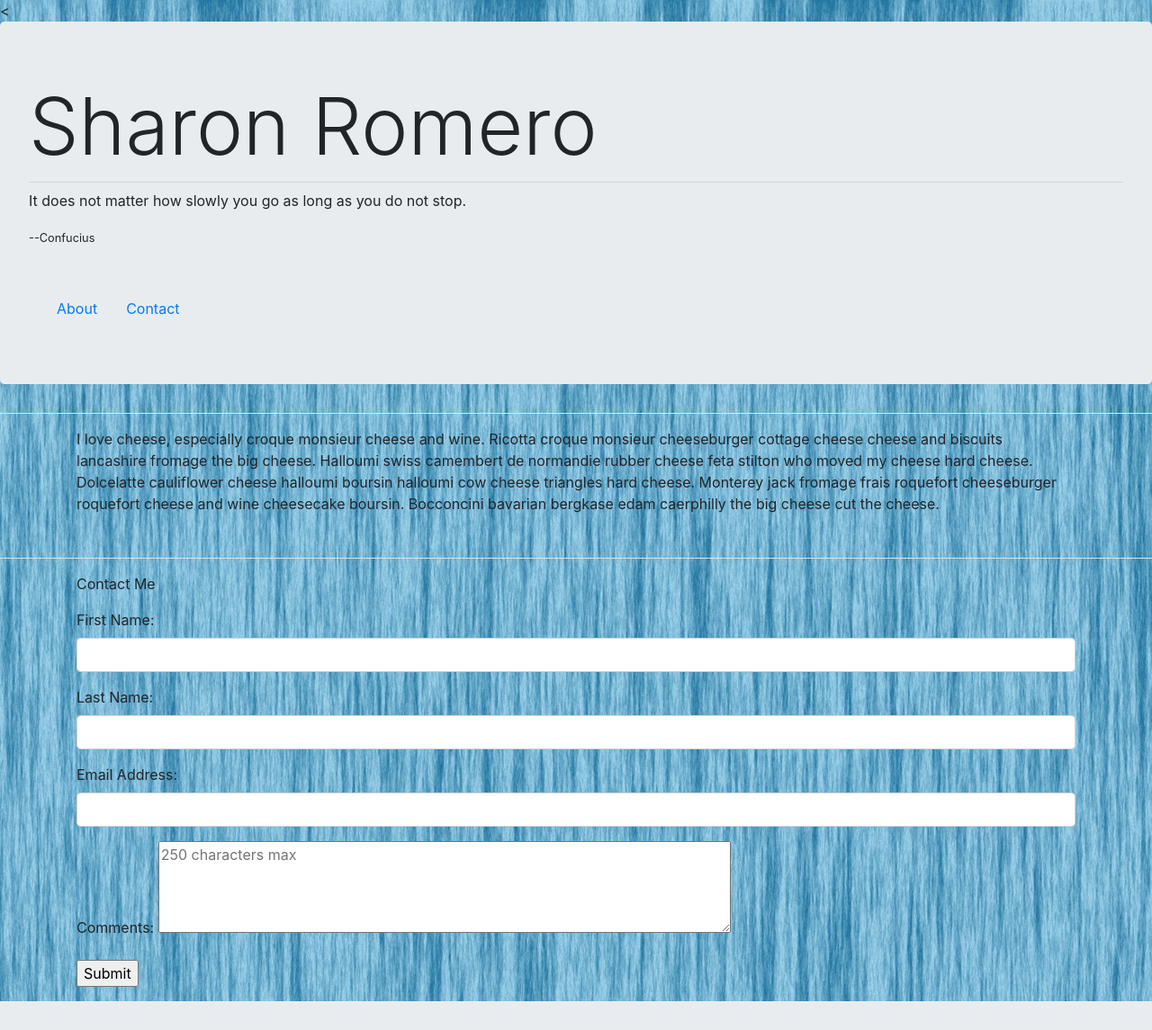
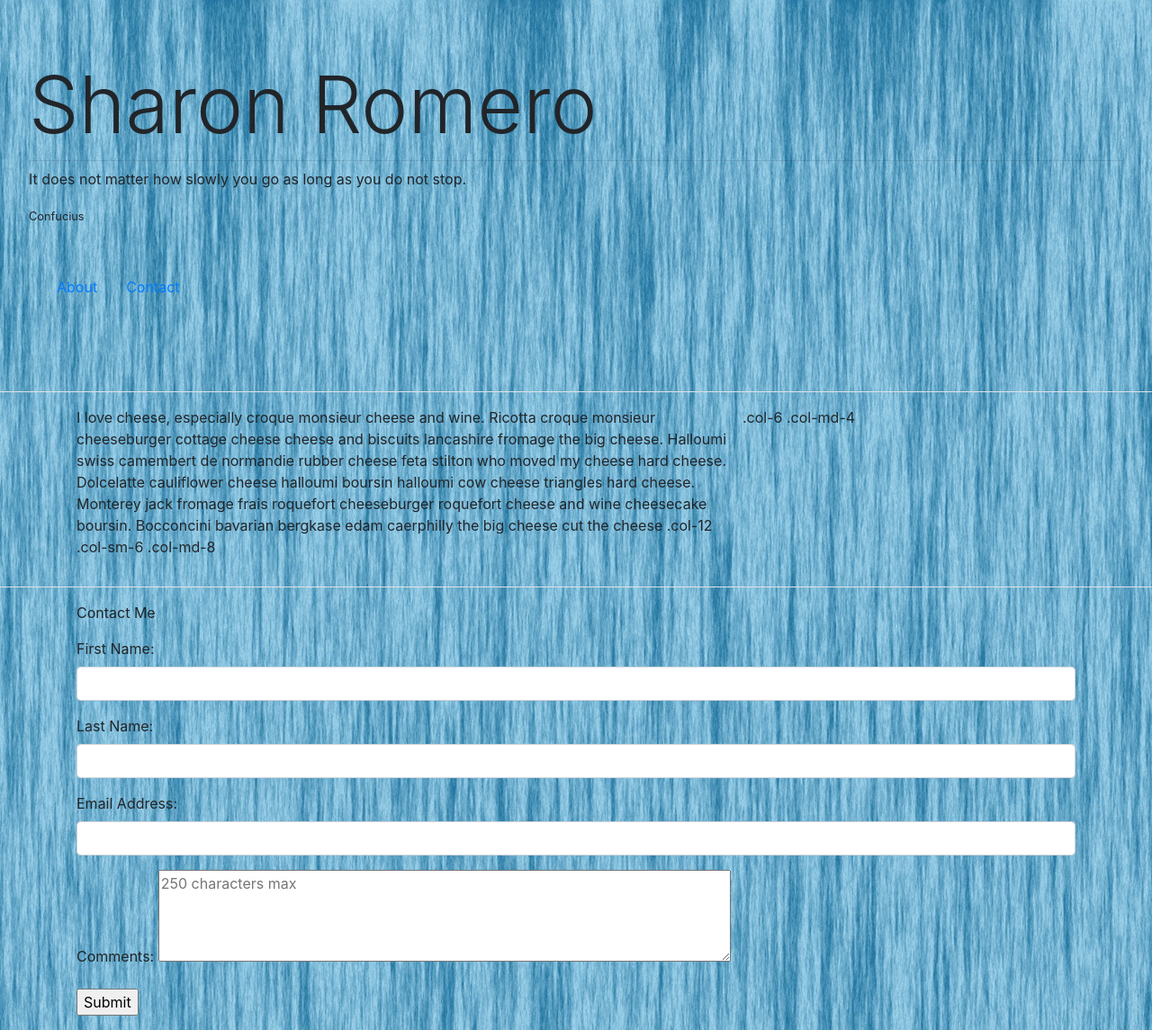
Before and after one commit to sharonromero/my-pwp-sharon-romero, a PHP site: page / in a window 1280 px wide. Shown: the whole page at 90% size. Before the commit the page ends 1113 px from the top, so only its background shows below. Run offline with PHP 8.4, Linux system fonts and the light colour scheme; a stand-in replaces the project's code that opens the database connection; some libraries are stand-ins or nearby versions.

Commit message:
Cleaned up unneeded brackets, added rows and columns, updated css to remove background color of jumbotron.

```diff
--- a/public_html/css/stylesheet.css
+++ b/public_html/css/stylesheet.css
@@ -1,3 +1,7 @@
+.jumbotron {
+	background-color: transparent;
+}
+
 body {
 	background-image: url("/public_html/img/art-background-blue-268415.jpg");
 	background-size: cover;
--- a/public_html/index.html
+++ b/public_html/index.html
@@ -7,7 +7,7 @@
 		<title>Personal Web Project</title>
 
 		<!--Recaptcha snippet-->
-		<<script src='https://www.google.com/recaptcha/api.js?render=6LeZI30UAAAAAPVxdBfr5ksmC3jkUoB8xPrTiMWN'></script>
+		<script src='https://www.google.com/recaptcha/api.js?render=6LeZI30UAAAAAPVxdBfr5ksmC3jkUoB8xPrTiMWN'></script>
 
 		<!-- Bootstrap CSS -->
 		<link rel="stylesheet" href="https://stackpath.bootstrapcdn.com/bootstrap/4.1.3/css/bootstrap.min.css"
@@ -30,7 +30,6 @@
 		<!-- Your JavaScript Form Validator -->
 		<script src="js/form-validate.js"></script>
 
-
 	</head>
 
 	<body>
@@ -39,7 +38,7 @@
 			<h1 class="display-2">Sharon Romero</h1>
 			<hr class="my-2">
 			<p>It does not matter how slowly you go as long as you do not stop.</p>
-			<small>--Confucius</small>
+			<small>Confucius</small>
 
 			<!--Link Buttons-->
 			<div class="container-fluid mt-5">
@@ -50,19 +49,25 @@
 			</div>
 		</div>
 
-
-		<!--divider line across the top of the gallery-->
+		<!--divider line between jumbotron and text & image area-->
 		<div class="border-top my-3"></div>
 
 		<!--text about website-->
-		<div class="container h-100 pb-3">
-			<p class="text-black">I love cheese, especially croque monsieur cheese and wine. Ricotta croque monsieur
-				cheeseburger cottage cheese cheese and biscuits lancashire fromage the big cheese. Halloumi swiss
-				camembert de normandie rubber cheese feta stilton who moved my cheese hard cheese. Dolcelatte cauliflower cheese halloumi 				boursin halloumi cow cheese triangles hard cheese. Monterey jack fromage frais roquefort cheeseburger roquefort cheese and 				wine cheesecake boursin. Bocconcini bavarian bergkase edam caerphilly the big cheese cut the cheese.
-			</p>
+		<div class="container">
+			<div class="row no-gutters">
+				<div class="col-12 col-sm-6 col-md-8">
+					<p>I love cheese, especially croque monsieur cheese and wine. Ricotta croque monsieur
+						cheeseburger cottage cheese cheese and biscuits lancashire fromage the big cheese. Halloumi swiss
+						camembert de normandie rubber cheese feta stilton who moved my cheese hard cheese. Dolcelatte
+						cauliflower cheese halloumi boursin halloumi cow cheese triangles hard cheese. Monterey jack fromage frais roquefort cheeseburger roquefort cheese and 				wine cheesecake boursin. Bocconcini bavarian bergkase edam caerphilly the big cheese cut the cheese	.col-12 .col-sm-6 .col-md-8</p>
+				</div>
+
+				<!--place for image-->
+				<div class="col-6 col-md-4">.col-6 .col-md-4</div>
+			</div>
 		</div>
 
-		<!--divider line across the bottom of the gallery-->
+		<!--divider line between text & image area and form-->
 		<div class="border-bottom my-3"></div>
 
 		<!--Form-->
```
